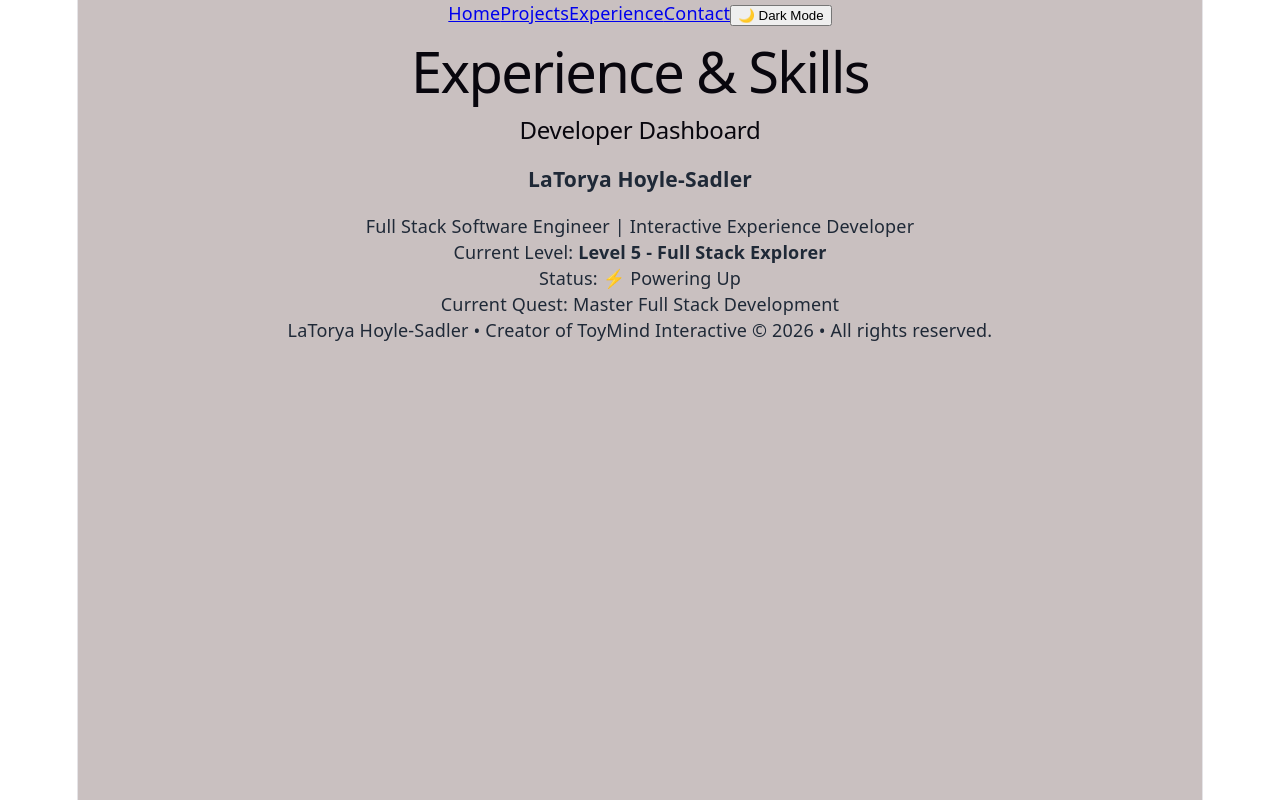
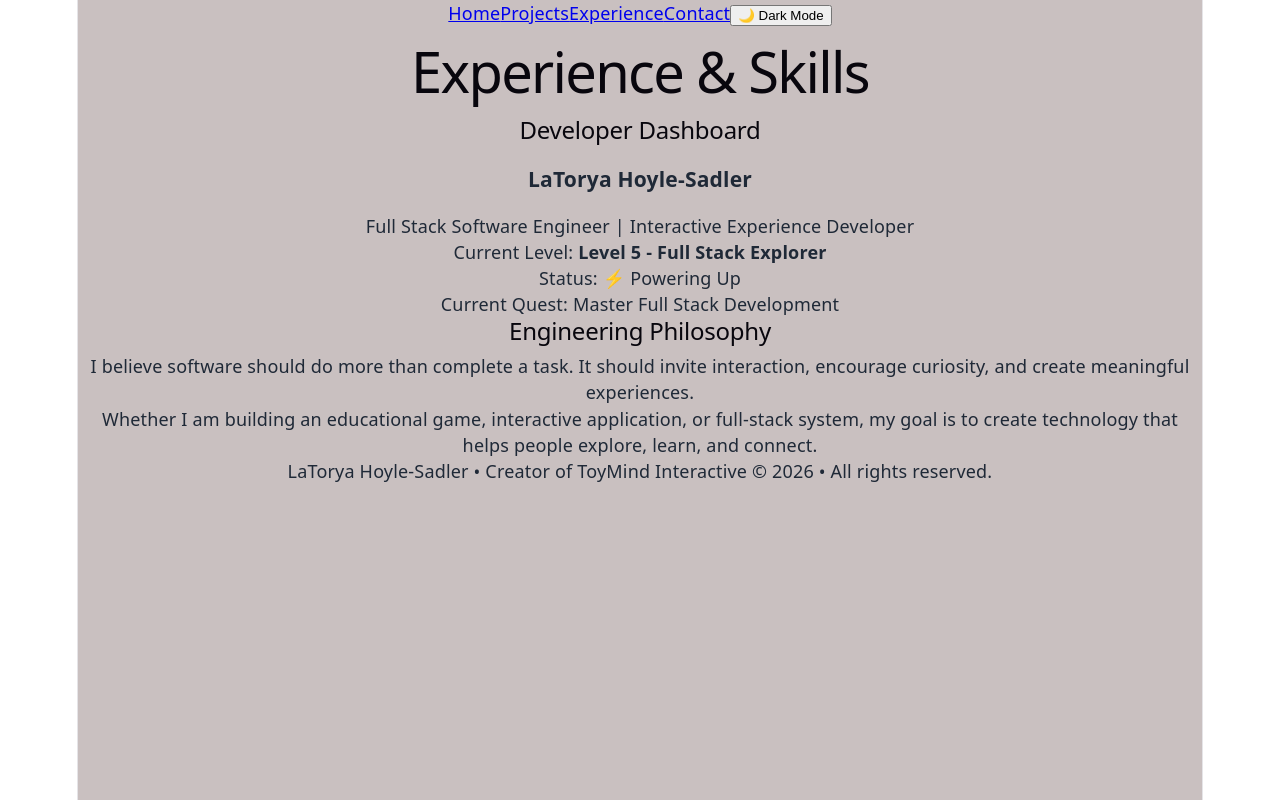
Before and after one commit to IamLaTorya/portfolio, a React app: page /experience in a window 1280 px wide. Built offline with nearby package versions, Linux system fonts and the light colour scheme; the HTML template or start-up script is replaced by a standard one.

Commit message:
Added EngineeringPhilosophy for Experience page mindset section

```diff
--- /dev/null
+++ b/src/components/EngineeringPhilosophy.jsx
@@ -0,0 +1,21 @@
+export default function EngineeringPhilosophy() {
+    return (
+        <section>
+            <h2>Engineering Philosophy</h2>
+
+            <p>
+                I believe software should do more than complete a task.
+                It should invite interaction, encourage curiosity,
+                and create meaningful experiences.
+            </p>
+
+            <p>
+                Whether I am building an educational game,
+                interactive application, or full-stack system,
+                my goal is to create technology that helps people
+                explore, learn, and connect.
+            </p>
+
+        </section>
+    );
+}
--- a/src/pages/Experience.jsx
+++ b/src/pages/Experience.jsx
@@ -1,4 +1,5 @@
 import DeveloperDashboard from "../components/DeveloperDashboard";
+import EngineeringPhilosophy from "../components/EngineeringPhilosophy";
 
 export default function Experience() {
     return (
@@ -7,6 +8,7 @@ export default function Experience() {
                 <h1>Experience & Skills</h1>
 
                 <DeveloperDashboard />
+                <EngineeringPhilosophy />
             </main>
         </>
     );
```
